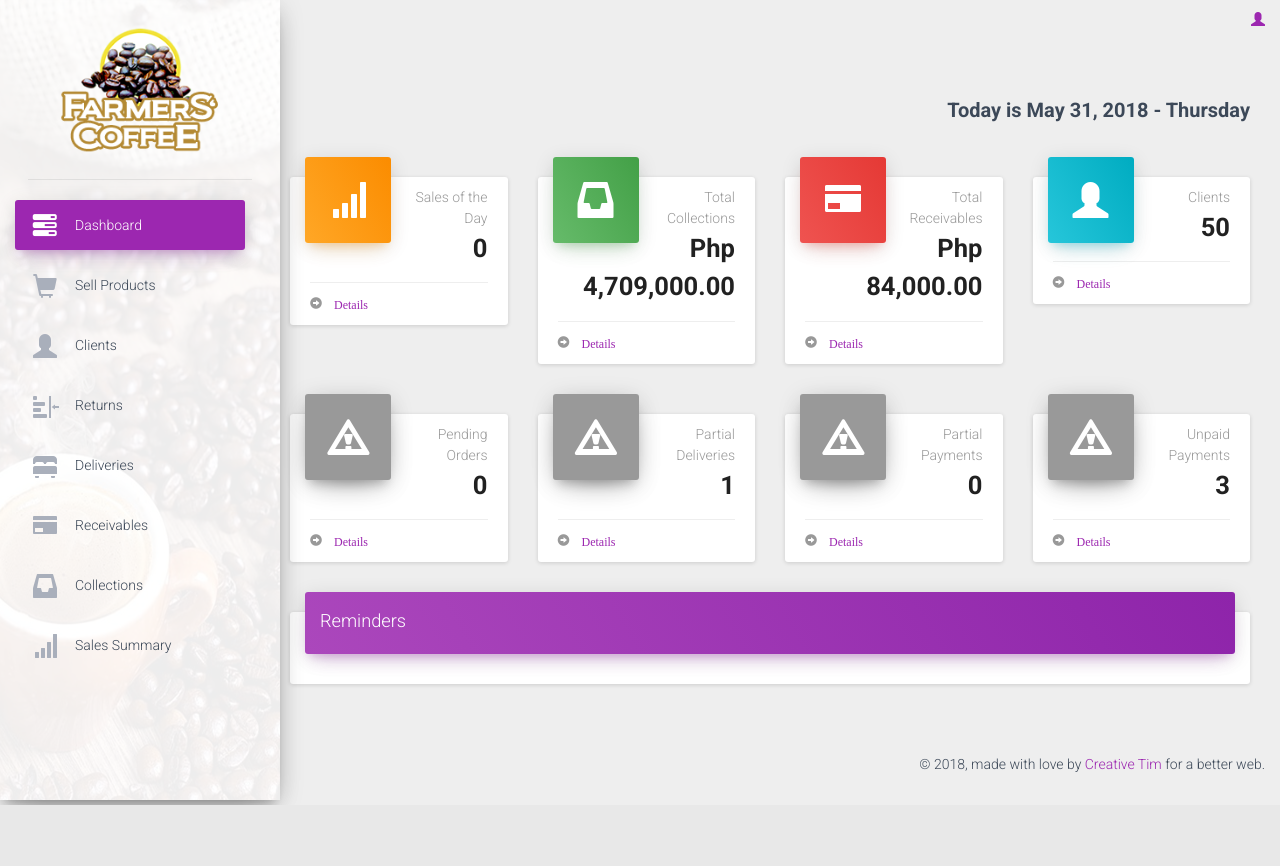
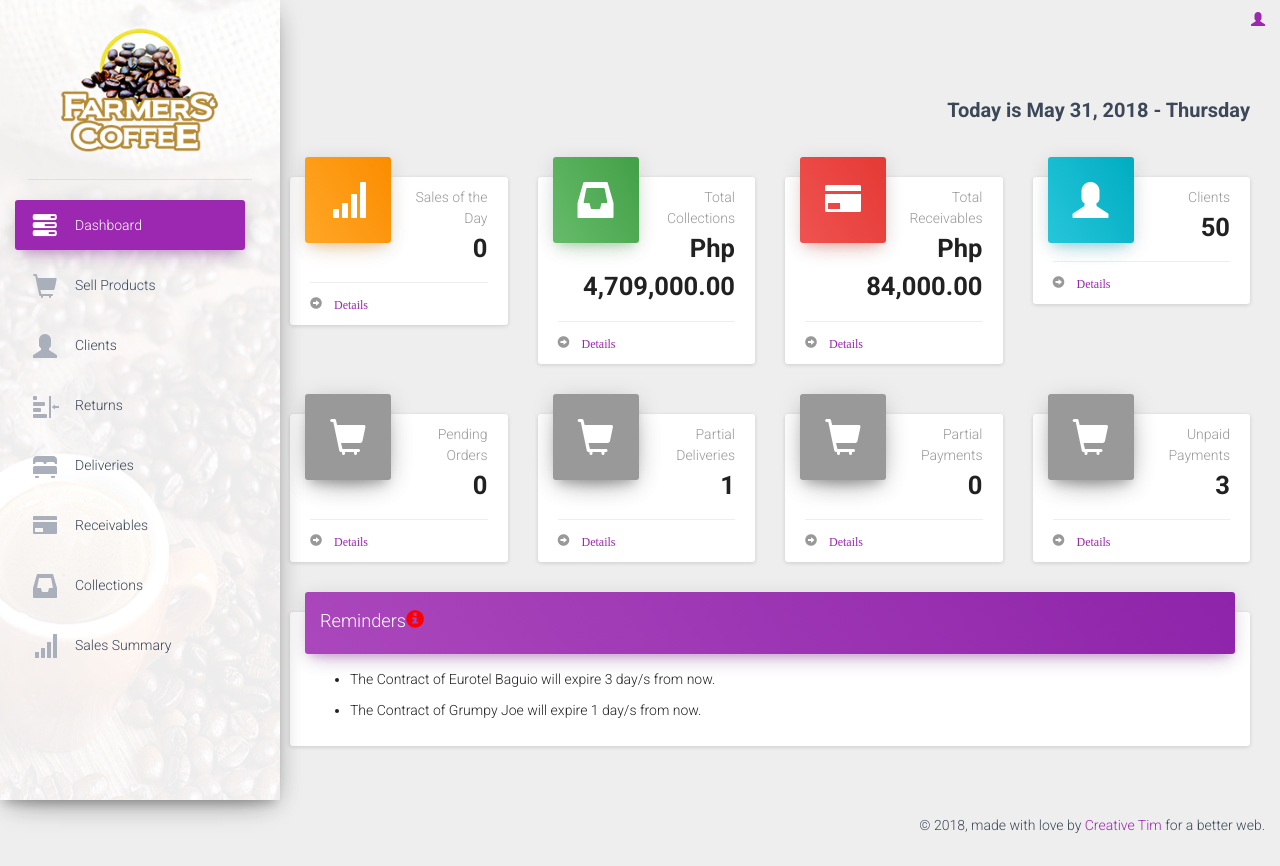
Before and after one commit to jeallysa/Farmers-Coffee, a CodeIgniter app: page /database/index.php/home_controller/sales in a window 1280 px wide. Before the commit the page ends 805 px from the top, so only its background shows below. Run offline with CodeIgniter, Linux system fonts and the light colour scheme; data comes from the database, SQL or seed files in the repository; some libraries are stand-ins or nearby versions.

Commit message:
date expiration

```diff
--- a/application/views/Sales_Module/salesDashboard.php
+++ b/application/views/Sales_Module/salesDashboard.php
@@ -266,7 +266,7 @@
                          <div class="col-lg-3 col-md-6 col-sm-6">
                             <div class="card card-stats">
                                 <div class="card-header" data-background-color="white">
-                                    <i class="glyphicon glyphicon-warning-sign"></i>
+                                    <i class="glyphicon glyphicon-shopping-cart"></i>
                                 </div>
                                 <div class="card-content">
                                     <p class="category">Pending Orders</p>
@@ -293,7 +293,7 @@
                         <div class="col-lg-3 col-md-6 col-sm-6">
                             <div class="card card-stats">
                                 <div class="card-header" data-background-color="white">
-                                    <i class="glyphicon glyphicon-warning-sign"></i>
+                                    <i class="glyphicon glyphicon-shopping-cart"></i>
                                 </div>
                                 <div class="card-content">
                                     <p class="category">Partial Deliveries</p>
@@ -320,7 +320,7 @@
                         <div class="col-lg-3 col-md-6 col-sm-6">
                             <div class="card card-stats">
                                 <div class="card-header" data-background-color="white">
-                                    <i class="glyphicon glyphicon-warning-sign"></i>
+                                    <i class="glyphicon glyphicon-shopping-cart"></i>
                                 </div>
                                 <div class="card-content">
                                     <p class="category">Partial Payments</p>
@@ -348,7 +348,7 @@
                      <div class="col-lg-3 col-md-6 col-sm-6">
                             <div class="card card-stats">
                                 <div class="card-header" data-background-color="white">
-                                    <i class="glyphicon glyphicon-warning-sign"></i>
+                                    <i class="glyphicon glyphicon-shopping-cart"></i>
                                 </div>
                                 <div class="card-content">
                                     <p class="category">Unpaid Payments</p>
@@ -377,32 +377,40 @@
                         <div class="col-lg-12 col-md-12">
                             <div class="card">
                                 <div class="card-header" data-background-color="purple">
-                                    <h4 class="title">Reminders</h4>
+                                    <h4 class="title">Reminders<i class="glyphicon glyphicon-info-sign" style="color:red !important"></i> </h4>
                                 </div>
                                 <div class="card-content table-responsive">
-                                    <table class="table">
-                                        <tbody>
 
                                         <?php
 
                                             $query = $this->db->query("SELECT date_expiration,client_id,client_company,seen FROM contract NATURAL JOIN contracted_client");
                                                 $date = date('Y-m-d');
 
-                                             $query2 = $this->db->query("SELECT date_expiration FROM contract NATURAL JOIN contracted_client WHERE DATE_SUB(NOW(), INTERVAL 1 MONTH) ");
+                                             $query2 = $this->db->query("SELECT a.client_id, client_company, date_expiration, ABS((dayofyear(date_expiration) - dayofyear(now()))) as numdays        from contracted_client a
+join contract b on a.client_id = b.client_id
+where ABS((dayofyear(date_expiration) - dayofyear(now()))) = 10 or ABS((dayofyear(date_expiration) - dayofyear(now()))) < 10 and year(date_expiration) = year(now()) != 0");
 
                                                 if(!empty($query)){
                                                     foreach($query->result() as $object){
                                                         if($object->date_expiration == $date ){
                                         ?>
-                                                <tr>
-                                                    <td>
-                                                        The Contract of <?php echo $object->client_company; ?> has expired today !
-                                                    </td>
-
-                                                </tr>
+                                                <ul>
+                                                      <li>  The Contract of <?php echo $object->client_company; ?> has expired today ! </li>
+                                                </ul>
                                         <?php
                                                         }
                                                     }
+                                                }
+
+                                                if(!empty($query2)){
+                                                    foreach ($query2->result() as $key ) {
+                                                        if($key->date_expiration != $date ){
+                                                     ?>
+                                                    <ul>
+                                                      <li>  The Contract of <?php echo $key->client_company; ?> will expire <?php echo $key->numdays; ?> day/s from now. </li>
+                                                    </ul>
+                                                     <?php
+                                                    }}
                                                 }
 
                                         ?>
@@ -451,8 +459,7 @@
 
                                             ?> -->
 
-                                        </tbody>
-                                    </table>
+
                                 </div>
                             </div>
                         </div>
```
Also changed, not shown: application/views/Admin_Module/adminDashboard.php (+17 -9 lines).
